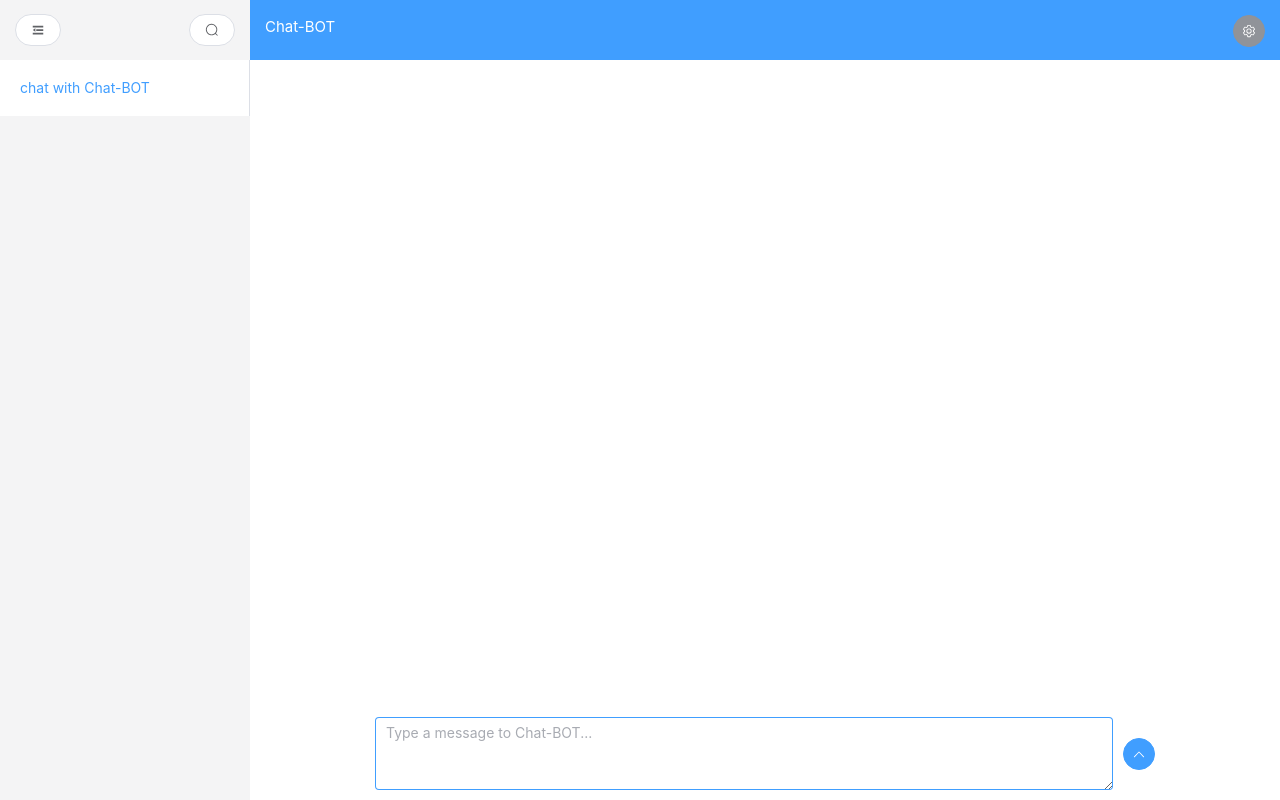
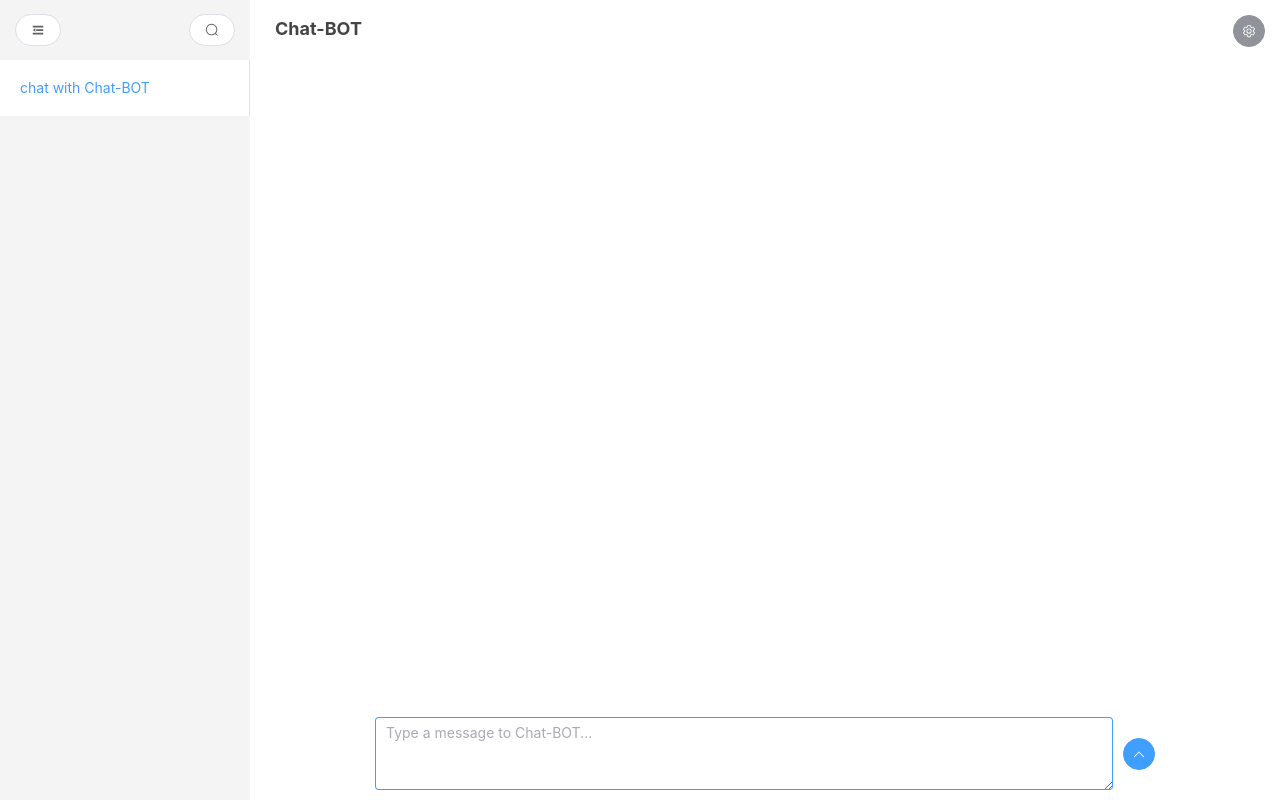
Before and after one commit to micky9889/ChatBot, a Vue app: page / in a window 1280 px wide. Built offline with nearby package versions, Linux system fonts and the light colour scheme.

Commit message:
:art:-logo-web

```diff
--- a/index.html
+++ b/index.html
@@ -2,9 +2,9 @@
 <html lang="en">
   <head>
     <meta charset="UTF-8">
-    <!-- <link rel="icon" href="/favicon.ico"> -->
+    <link rel="icon" href="/icons/chat.png">
     <meta name="viewport" content="width=device-width, initial-scale=1.0">
-    <title>Chat</title>
+    <title>Chat-Bot</title>
   </head>
   <body>
     <div id="app"></div>
--- a/src/layout/Layout.vue
+++ b/src/layout/Layout.vue
@@ -42,14 +42,14 @@
                 placement="bottom"
               >
                 <el-button
-                  type="primary"
+                  type="default"
                   :icon="Expand"
                   round
                   @click="toggleCollapse"
                   class="button-expand"
                 />
               </el-tooltip>
-              <span> Chat-BOT </span>
+              <span style="margin-left: 10px;font-weight: bold;font-size: large;"> Chat-BOT </span>
             </div>
             <el-dropdown trigger="click">
               <el-button type="info" :icon="Setting" circle />
@@ -306,8 +306,8 @@ const closeSearchDialog = (): void => {
   padding: 15px;
 }
 .el-header.header-main {
-  background-color: #409eff;
-  color: white;
+  background-color: white;
+  color: #444444;
   display: flex;
   justify-content: space-between;
   padding: 15px;
```
Also changed, not shown: public/icons/chat.png (added).
